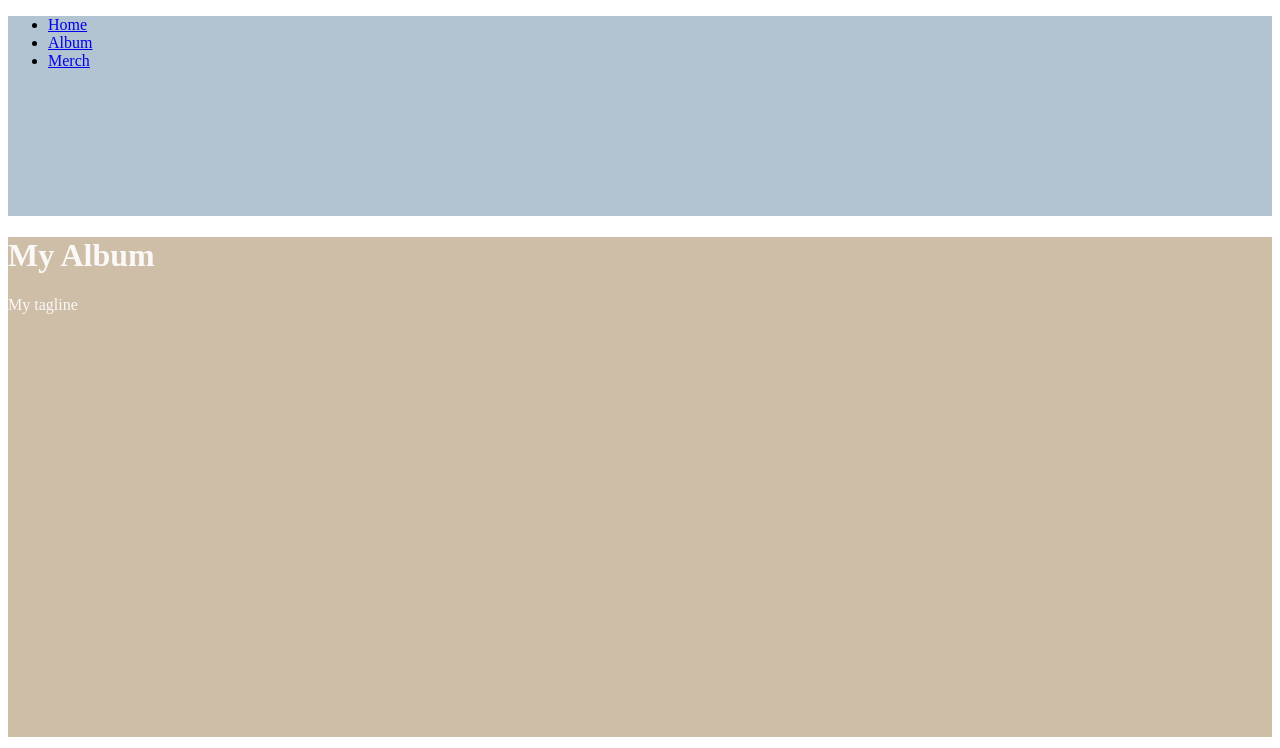
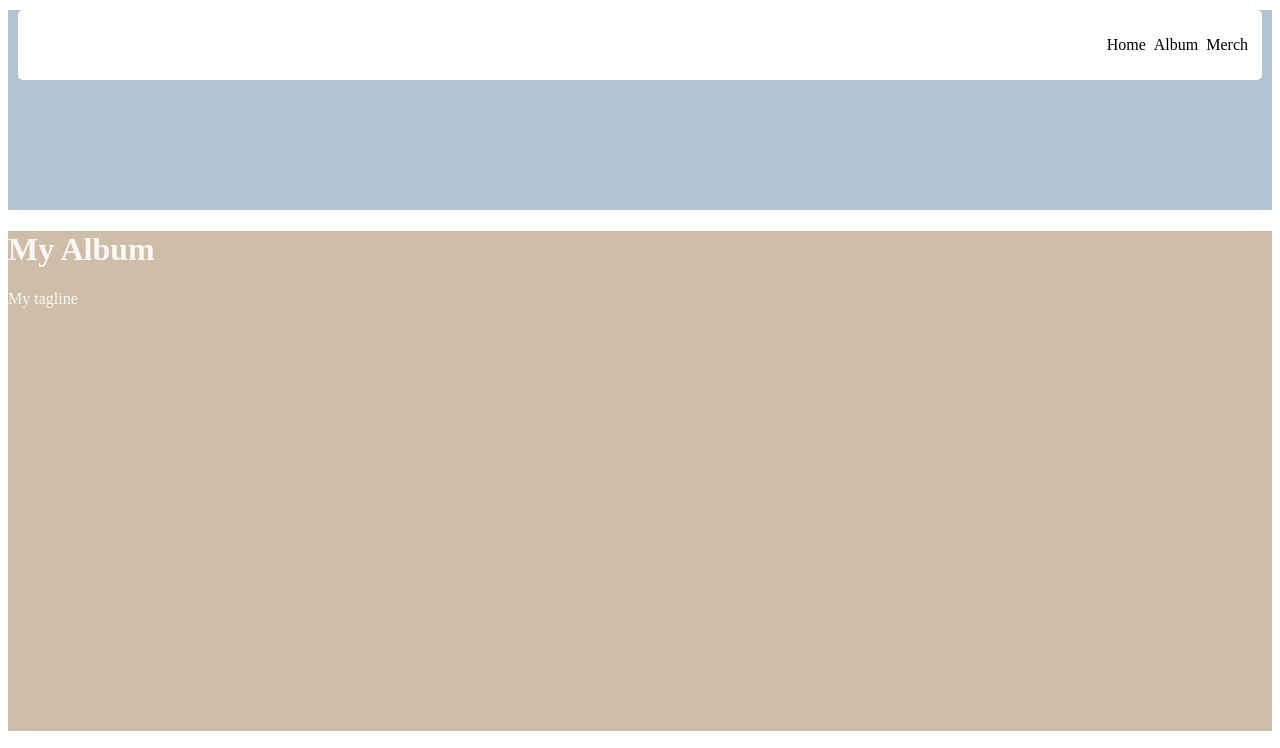
Before and after one commit to Jack-Donald98/ALBUM, a plain HTML site: page index.html in a window 1280 px wide. Shown: the top 748 px of the page. Drawn offline with Linux system fonts and the light colour scheme.

Commit message:
Update styles.css

```diff
--- a/css/styles.css
+++ b/css/styles.css
@@ -1,6 +1,27 @@
 header {
     height: 200px;
     background-color: rgb(178, 195, 209);
+}
+nav {
+    background-color: white;
+    padding: 10px;
+    border-radius: 5px;
+    margin: 10px;
+}
+nav ul {
+    display: flex;
+    justify-content: flex-end;
+}
+nav li {
+    list-style-type: none;
+    padding: 0 4px 0 4px;
+}
+nav a {
+    text-decoration: none;
+    color: black;
+}
+nav a:hover {
+    color: rgb(254, 3, 3);
 }
 .hero {
     min-height: 500px;
```
